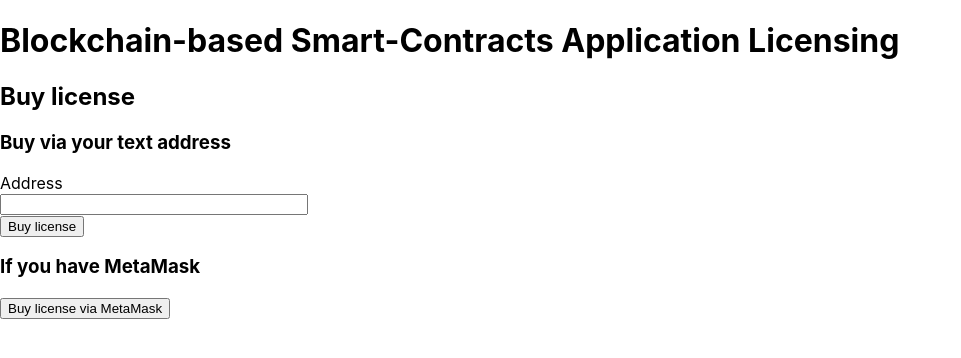
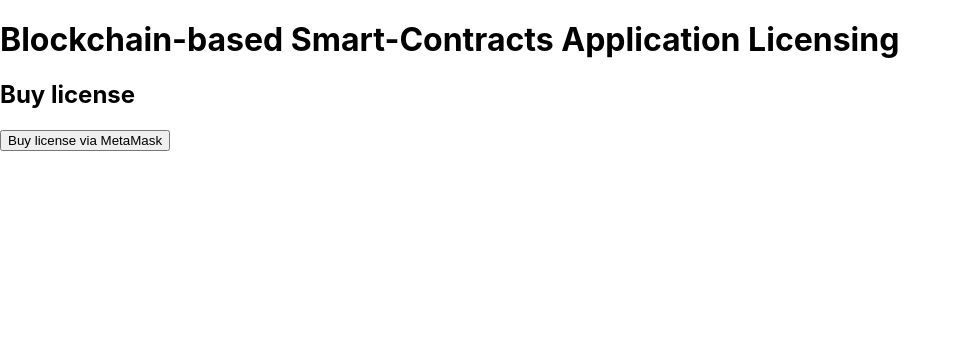
Before and after one commit to duyquangnvx/ApplicationLicensingWithSmartContract, a React (Create React App) app in the folder app/: page /purchase in a window 1280 px wide. Shown: the top 358 px of the page, without its empty margins (0-961 px from the left). Built offline with nearby package versions, Linux system fonts and the light colour scheme; the HTML template or start-up script is replaced by a standard one.

Commit message:
update layout

```diff
--- a/app/src/pages/license-mng/LicenseMangePage.js
+++ b/app/src/pages/license-mng/LicenseMangePage.js
@@ -1,13 +1,23 @@
-import React, {useState} from 'react'
+import React, {useEffect, useState} from 'react'
 import {buyLicense, getLicensesOfAddress} from "../../services/api";
 import {getAddressFromMetaMask} from "../../util/utils";
-import {Button, Col, Divider} from "antd";
+import {Button, Col, Divider, Table} from "antd";
 import PurchaseForm from "../purchase/PurchaseForm";
 
 const LicenseMangePage = ({}) => {
 
     const [licenses, setLicenses] = useState([])
     const [loading, setLoading] = useState(false);
+
+    useEffect(() => {
+        getByMetaMask()
+    }, [])
+
+    const dataSource = licenses.map((l, index) => ({key: index, ...l,}));
+    const columns = [{
+        title: "Token",
+        dataIndex: 'tokenId'
+    }]
 
     const getLicenses = async (formData) => {
         try {
@@ -32,18 +42,22 @@ const LicenseMangePage = ({}) => {
 
     return (
         <Col offset={2} span={20}>
-            <h1>Your licenses</h1>
+            <h1 style={{marginTop: 20}}>Your licenses</h1>
             <Divider/>
-            <h3>Input your address manually</h3>
-            <Col span={12}>
-                <PurchaseForm onSubmit={getLicenses} buttonText={"Submit"}/>
+            {/*<h3>Input your address manually</h3>*/}
+            {/*<Col span={12}>*/}
+            {/*    <PurchaseForm onSubmit={getLicenses} buttonText={"Submit"}/>*/}
+            {/*</Col>*/}
+            {/*<Divider/>*/}
+            {/*<h3>If you have MetaMask</h3>*/}
+            {/*<Col span={12}>*/}
+            {/*    <Button type="primary" size={"large"} onClick={getByMetaMask}>Connect via MetaMask</Button>*/}
+            {/*</Col>*/}
+            {/*<Divider/>*/}
+            <h3>List token of address</h3>
+            <Col span={24}>
+                <Table dataSource={dataSource} columns={columns} pagination={{hideOnSinglePage: true}}/>
             </Col>
-            <Divider/>
-            <h3>If you have MetaMask</h3>
-            <Col span={12}>
-                <Button type="primary" size={"large"} onClick={getByMetaMask}>Connect via MetaMask</Button>
-            </Col>
-            Table ở đây
         </Col>
     )
 }
--- a/app/src/pages/purchase/PurchaseForm.js
+++ b/app/src/pages/purchase/PurchaseForm.js
@@ -7,8 +7,8 @@ const PurchaseForm = ({onSubmit, buttonText}) => {
         <div>
             <Form labelAlign={"left"} size={"large"}
                   onFinish={onSubmit}>
-                <Form.Item name={'address'} required label={"Address"} rules={[{type: 'string', required: true,message: "Input address"}]}>
-                    <Input style={{width: 300}}/>
+                <Form.Item name={'address'} required label={"Address"} rules={[{type: 'string', required: true, message: "Input address"}]}>
+                    <Input style={{width: '100%'}}/>
                 </Form.Item>
                 {/*<Form.Item name={'recipient'} required label={"Nhập public key của người nhận"} rules={[{type: 'string', required: true, message: "Bổ sung public key người nhận"}]}>*/}
                 {/*    <Input/>*/}
--- a/app/src/pages/purchase/PurchasePage.js
+++ b/app/src/pages/purchase/PurchasePage.js
@@ -24,17 +24,20 @@ const PurchasePage = ({}) => {
 
     return (
         <Col offset={2} span={20}>
-            <h1>Blockchain-based Smart-Contracts Application Licensing</h1>
+            <h1 style={{marginTop: 20}}>Blockchain-based Smart-Contracts Application Licensing</h1>
+            <Divider/>
             <h2>Buy license</h2>
-            <Divider />
-            <h3>Buy via your text address</h3>
             <Col span={12}>
-                <PurchaseForm onsonPurchase={onPurchase}/>
-            </Col>
-            <Divider />
-            <h3>If you have MetaMask</h3>
-            <Col span={12}>
-                <Button type="primary" size={"large"} onClick={buyByMetaMask}>Buy license via MetaMask</Button>
+                {/*<Divider/>*/}
+                {/*<h3>Buy via your text address</h3>*/}
+                {/*<Col span={24}>*/}
+                {/*    <PurchaseForm onsonPurchase={onPurchase}/>*/}
+                {/*</Col>*/}
+                {/*<Divider/>*/}
+                {/*<h3>If you have MetaMask</h3>*/}
+                <Col span={12}>
+                    <Button type="primary" size={"large"} onClick={buyByMetaMask}>Buy license via MetaMask</Button>
+                </Col>
             </Col>
         </Col>
     )
--- a/app/src/util/utils.js
+++ b/app/src/util/utils.js
@@ -18,6 +18,7 @@ export const showError = (err, func) => {
 };
 
 export const getAddressFromMetaMask = (callback) => {
+    console.log('gọi hàm')
     // define
     let currentAccount = "";
     const setCurrentAccount = (account) => {
```
Also changed, not shown: 1 other file (tests, documents, lock files or other folders).
